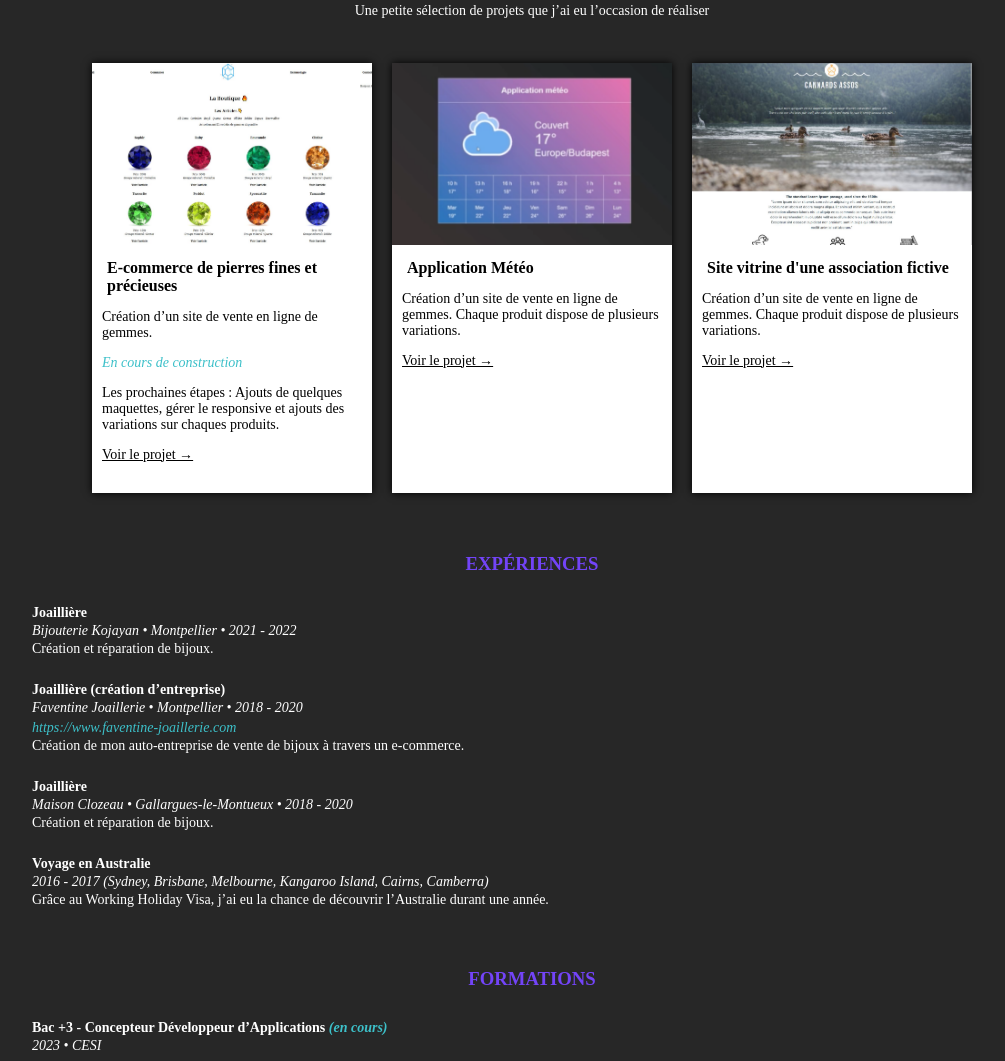
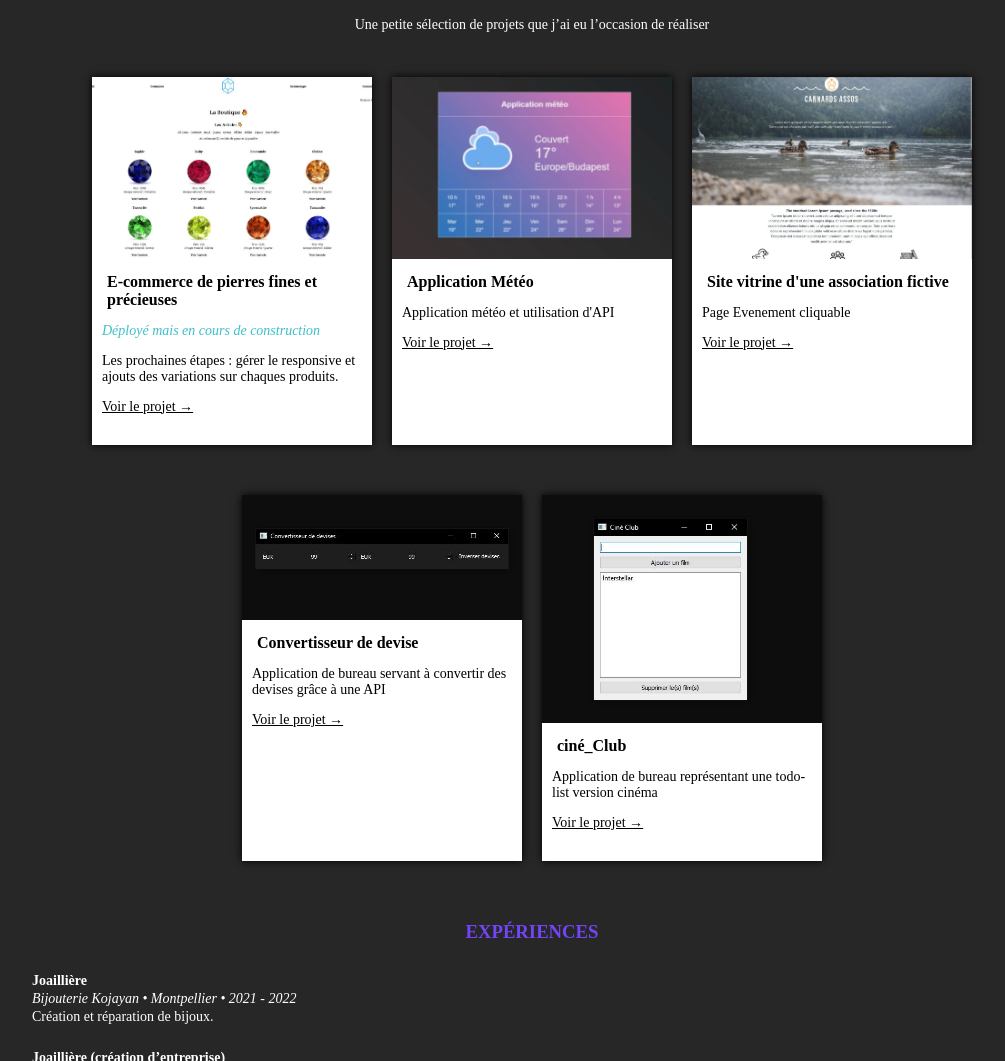
Before and after one commit to Manouzze/portfolio, a website: page index.html in a window 1280 px wide. Shown: the part 1682-2743 px from the top of the page, without its empty margins (108-1113 px from the left). Drawn offline with Linux system fonts and the light colour scheme.

Commit message:
add projects

```diff
--- a/index.html
+++ b/index.html
@@ -79,6 +79,7 @@
           <p>mysql</p>
           <p>workbench</p>
           <p>sqlite</p>
+          <p>Diagramme UML</p>
           <p>merise</p>
         </div>
       </div>
@@ -95,14 +96,15 @@
           <p>Gestion des variables d’environnement dans un fichier .env.</p>
           <p>Conception d’un e-commerce de vente de gemmes avec de nombreuses fonctionnalités : gestion des sessions/cookies, vérification des tokens, création de variations, mot de passe oublié, envoi d’email pour confirmer l’inscription du compte, gestion du panier ...</p>
           <p>Gestion du projet sur Git (commit, pull, push, gitignore ...).</p>
-          <p>Prochainement : Déploiement sur PythonAnywhere et bascule de SQLite sur PostgreSQL.</p>
+          <p>Déploiement sur PythonAnywhere.</p>
+          <p>Prochainement :  Gestion du responsive et fonctionnalités du compte.</p>
         </div>
         <div class="skills-container">
           <p class="uppercase">mvt</p>
           <p class="uppercase">orm</p>
           <p>auth</p>
           <p>git</p>
-          <p>pythonaywhere</p>
+          <p>pythonAnywhere</p>
         </div>
       </div>
 
@@ -165,9 +167,8 @@
 
         <div class="text-container">
           <h5>E-commerce de pierres fines et précieuses</h5>
-          <p>Création d’un site de vente en ligne de gemmes. </p>
-          <p class="state">En cours de construction</p>
-          <p> Les prochaines étapes : Ajouts de quelques maquettes, gérer le responsive et ajouts des variations sur chaques produits. </p>
+          <p class="state">Déployé mais en cours de construction</p>
+          <p> Les prochaines étapes : gérer le responsive et ajouts des variations sur chaques produits. </p>
           <a target="_blank" href="
           https://manouzze.pythonanywhere.com">Voir le projet →</a>
         </div>
@@ -179,7 +180,7 @@
         </div>
         <div class="text-container">
           <h5>Application Météo</h5>
-          <p>Création d’un site de vente en ligne de gemmes. Chaque produit dispose de plusieurs variations. </p>
+          <p>Application météo et utilisation d'API </p>
           <a target="_blank" href="https://github.com/Manouzze/AppMeteo">Voir le projet →</a>
         </div>
       </div>
@@ -190,10 +191,32 @@
         </div>
         <div class="text-container">
           <h5>Site vitrine d'une association fictive</h5>
-          <p>Création d’un site de vente en ligne de gemmes. Chaque produit dispose de plusieurs variations. </p>
+          <p>Page Evenement cliquable </p>
           <a target="_blank" href="https://manouzze.github.io/canard-asso/index.html">Voir le projet →</a>
         </div>
       </div>
+
+      <div class="card">
+        <div class="img-container">
+          <img src="static/images/convertisseur de devise.JPG" alt="Image de couverture de projet ecommerce">
+        </div>
+        <div class="text-container">
+          <h5>Convertisseur de devise</h5>
+          <p>Application de bureau servant à convertir des devises grâce à une API </p>
+          <a target="_blank" href="https://github.com/Manouzze/Currency_converter">Voir le projet →</a>
+        </div>
+      </div>
+      <div class="card">
+        <div class="img-container">
+          <img src="static/images/CineClub.JPG" alt="Image de couverture de projet ecommerce">
+        </div>
+        <div class="text-container">
+          <h5>ciné_Club</h5>
+          <p>Application de bureau représentant une todo-list version cinéma</p>
+          <a target="_blank" href="https://github.com/Manouzze/Cine_Club">Voir le projet →</a>
+        </div>
+      </div>
+
 
     </div>
 
```
Also changed, not shown: static/images/CineClub.JPG (added), static/images/convertisseur de devise.JPG (added).
